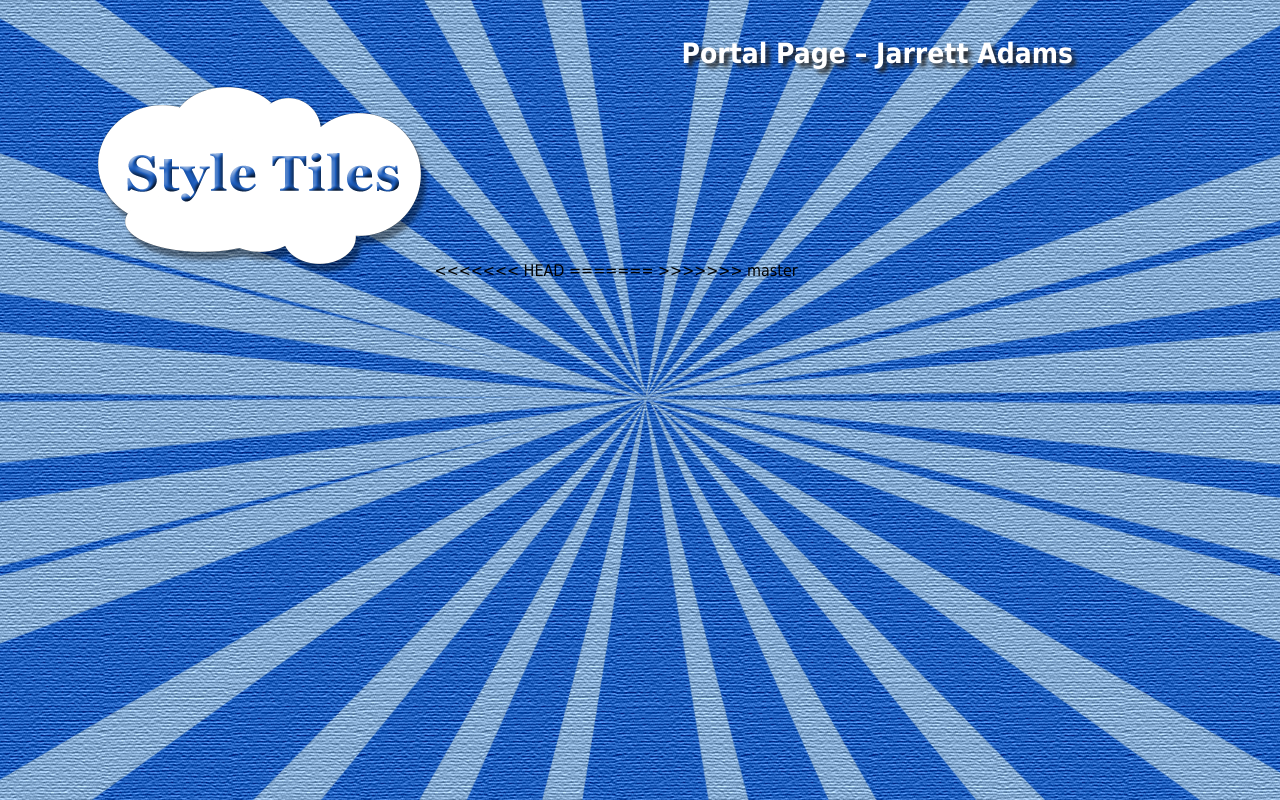
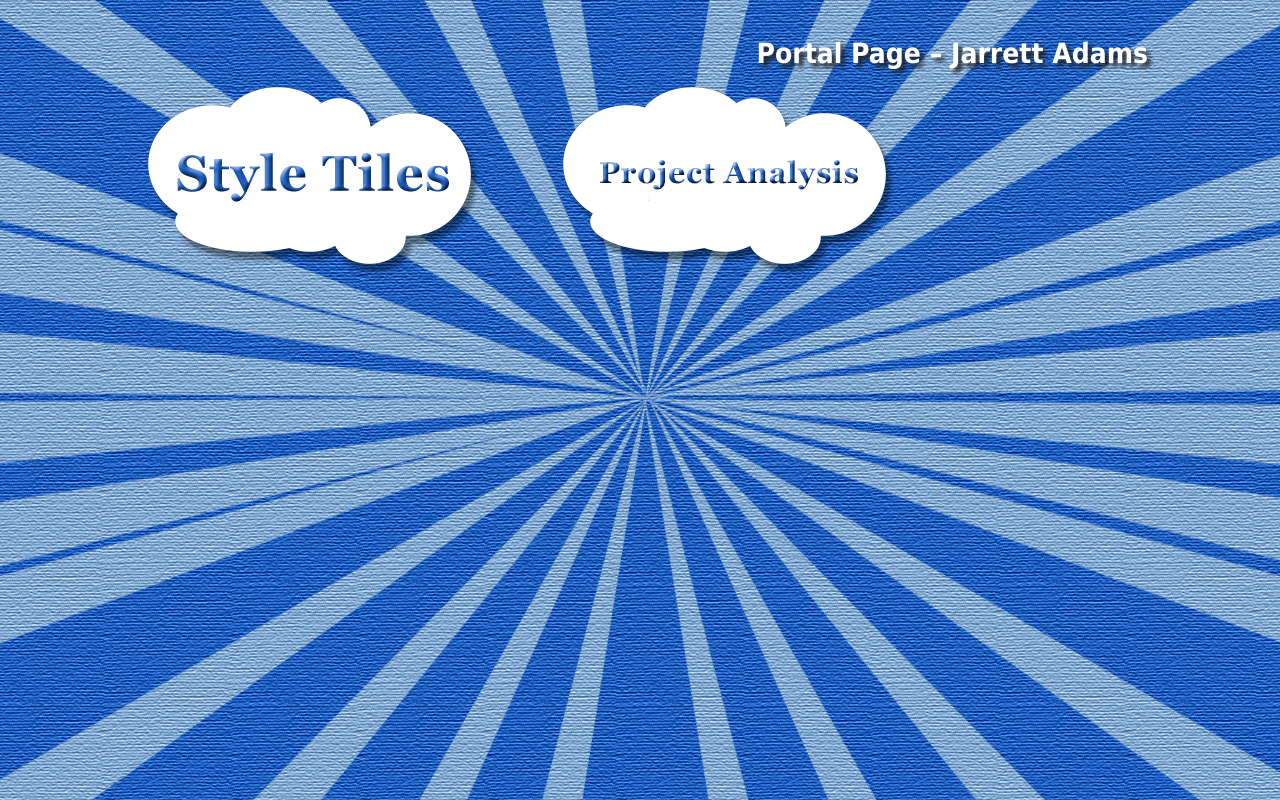
Before and after one commit to adamsjarrett09/wsp-jarrett-adams, a plain HTML site: page index.html in a window 1280 px wide. Drawn offline with Linux system fonts and the light colour scheme.

Commit message:
added changes to the css, source

```diff
--- a/index.html
+++ b/index.html
@@ -29,16 +29,17 @@ function MM_swapImage() { //v3.0
         </script>
 	</head>
 
-<body onload="MM_preloadImages('main_images/style_tile_button_hover.png')">
+	<body onload="MM_preloadImages('main_images/style_tile_button_hover.png','main_images/project_analysis_button_hover.png')">
 		<div id="wrapper">
 		<div id="heading">
             	<h1>Portal Page – Jarrett Adams</h1>
 	</div>
-        <div id="style tiles">
+    <div id="cloud1">
    			<a href="www.yahoo.com" onmouseout="MM_swapImgRestore()" onmouseover="MM_swapImage('Image1','','main_images/style_tile_button_hover.png',1)"><img src="main_images/style_tile_button_active.png" width="332" height="189" id="Image1" /></a>
+            </div>
+        	<div id="cloud2">
+   	<a href="www.yahoo.com" onmouseout="MM_swapImgRestore()" onmouseover="MM_swapImage('prject analysis','','main_images/project_analysis_button_hover.png',1)"><img src="main_images/project_analysis_button_active.png" width="332" height="188" id="prject analysis" /></a>
+        	</div>
+            </div>
     </body>
-<<<<<<< HEAD
 </html>
-=======
-</html>
->>>>>>> master
--- a/main_css/main.css
+++ b/main_css/main.css
@@ -10,14 +10,14 @@ body {
 
 #wrapper {
 	height: 750px;
-	width: 1100px;
+	width: 1000px;
 	margin: auto;
 	padding: 10px;
 }
 
 #heading {
     color: #FFF;
-	width: 850px;
+	width: 1000px;
 	height: 50px;
 	margin: auto;
 	text-align: right;
@@ -28,7 +28,14 @@ h1 {
 	text-shadow: 4px 4px 4px #222;
 }
 
-#stlye tiles {
-	width: 450px;
+#cloud1 {
+	width: 415px;
+	height: 215px;
 	float: left;
 }
+
+#cloud2 {
+	width: 415px;
+	height: 215px;
+	float: left;
+}
```
Also changed, not shown: main_images/project_analysis_button_active.png (added), main_images/project_analysis_button_hover.png (added), main_images/wireframes_button_active.png (added), main_images/wireframes_button_hover.png (added). Lines whose indentation alone changed are shown as unchanged.
